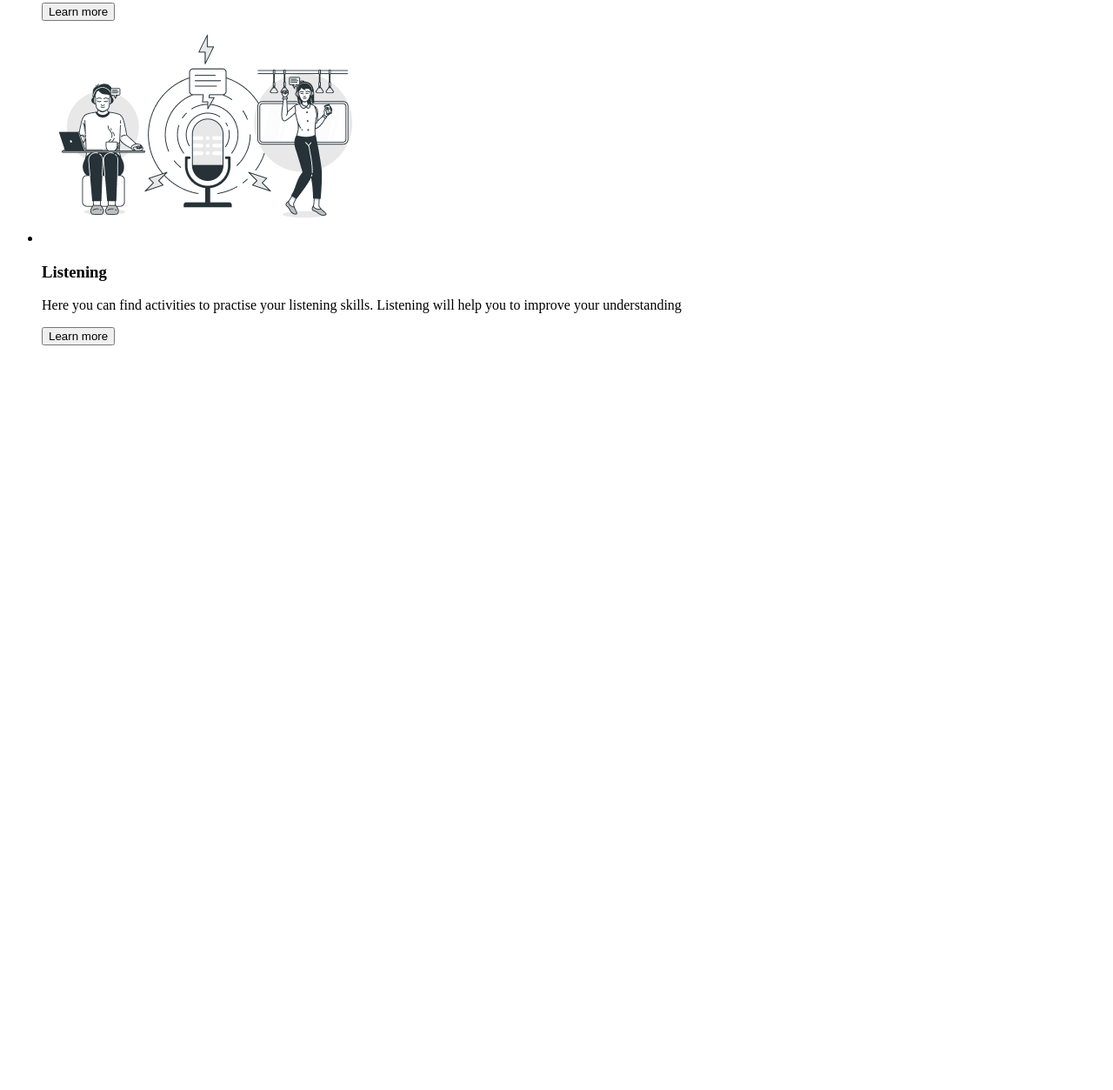
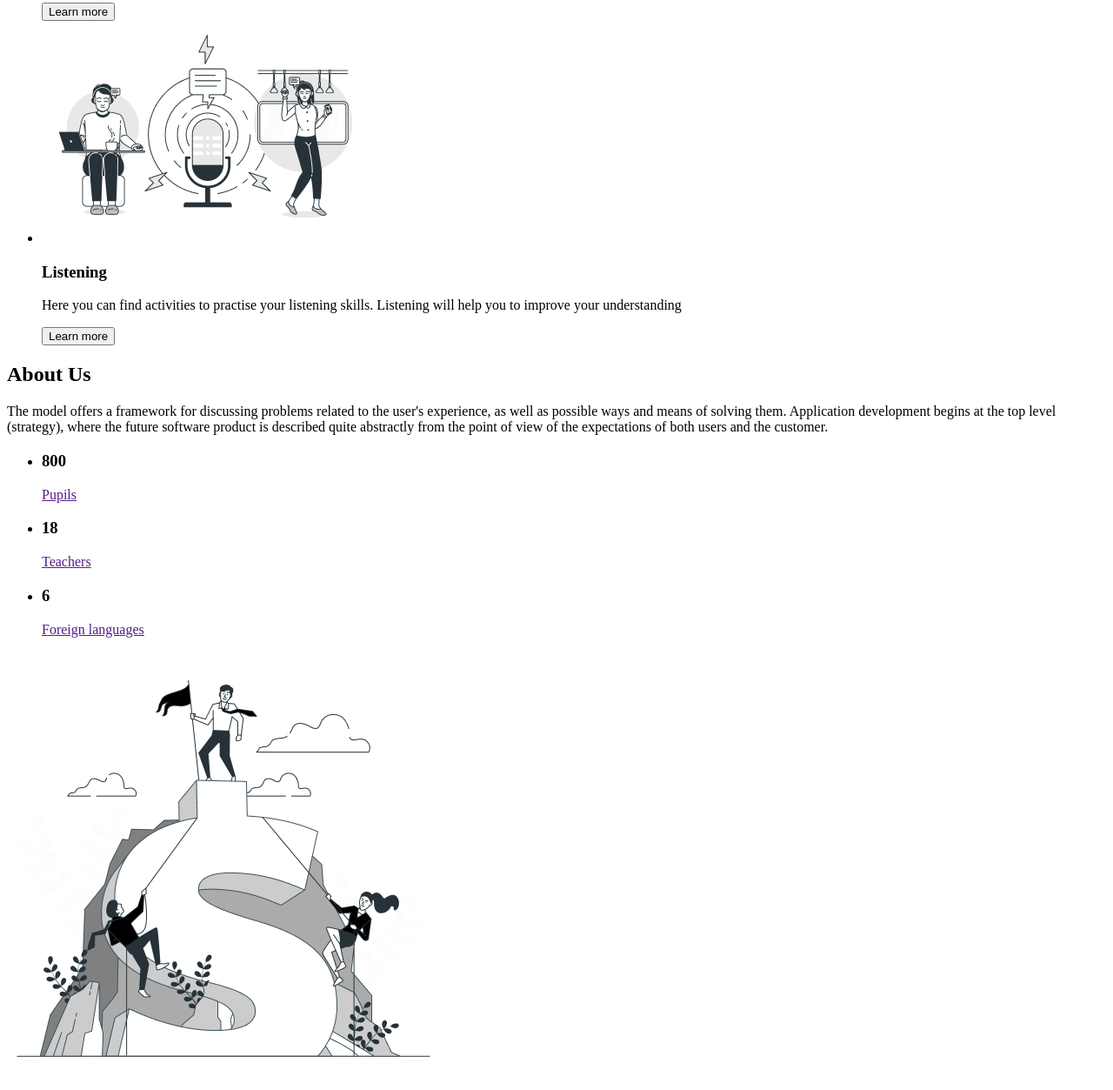
Before and after one commit to IrynaHol/html-css-demo, a plain HTML site: page index.html in a window 1280 px wide. Shown: the part 2283-3536 px from the top of the page at 87% size. Before the commit the page ends 2696 px from the top, so only its background shows below. Drawn offline with Linux system fonts and the light colour scheme.

Commit message:
update index.html and new images

```diff
--- a/index.html
+++ b/index.html
@@ -90,9 +90,29 @@
 </ul>
 </section>
 
+<!--About us-->
+<section class="about-us">
+    <h2 class="about-title">About Us</h2>
+    <p class="about-text">The model offers a framework for discussing problems related to the user's experience, as well as possible ways and means of solving them. Application development begins at the top level (strategy), where the future software product is described quite abstractly from the point of view of the expectations of both users and the customer.
+
+    </p>
+    <ul class="about-list">
+        <li class="about-list">
+            <h3 class="about-title">800</h3>
+            <a href="" shref="">Pupils</a>
+        <li class="about-list">
+            <h3 class="about-title">18</h3>
+            <a href="" shref="">Teachers</a>
+        <li class="about-list">
+            <h3 class="about-title">6</h3>
+            <a href="" shref="">Foreign languages</a>
+        </li>
+    </ul>
+    <img src="./images.img/about/about.png" alt="about">
+</section>
 
 
-    <!--About us-->
+
 
     <!--Pricing-->
 
```
Also changed, not shown: images.img/about/about.png (added).
